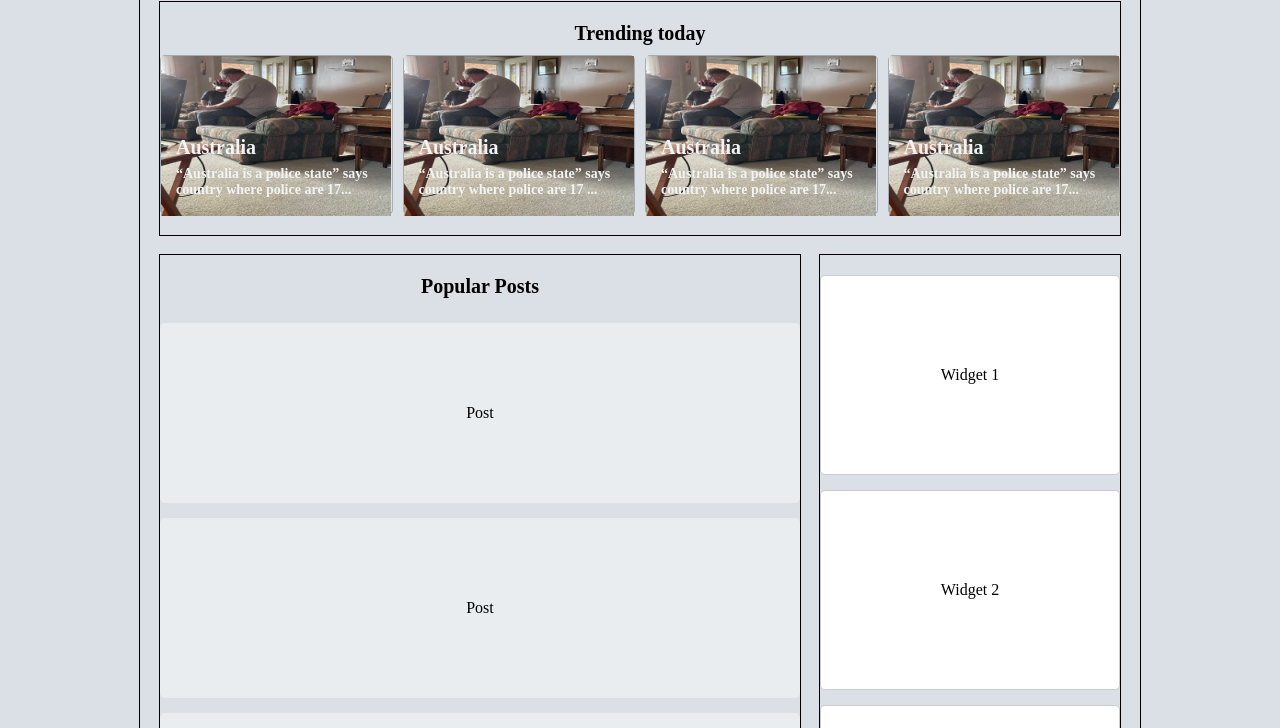
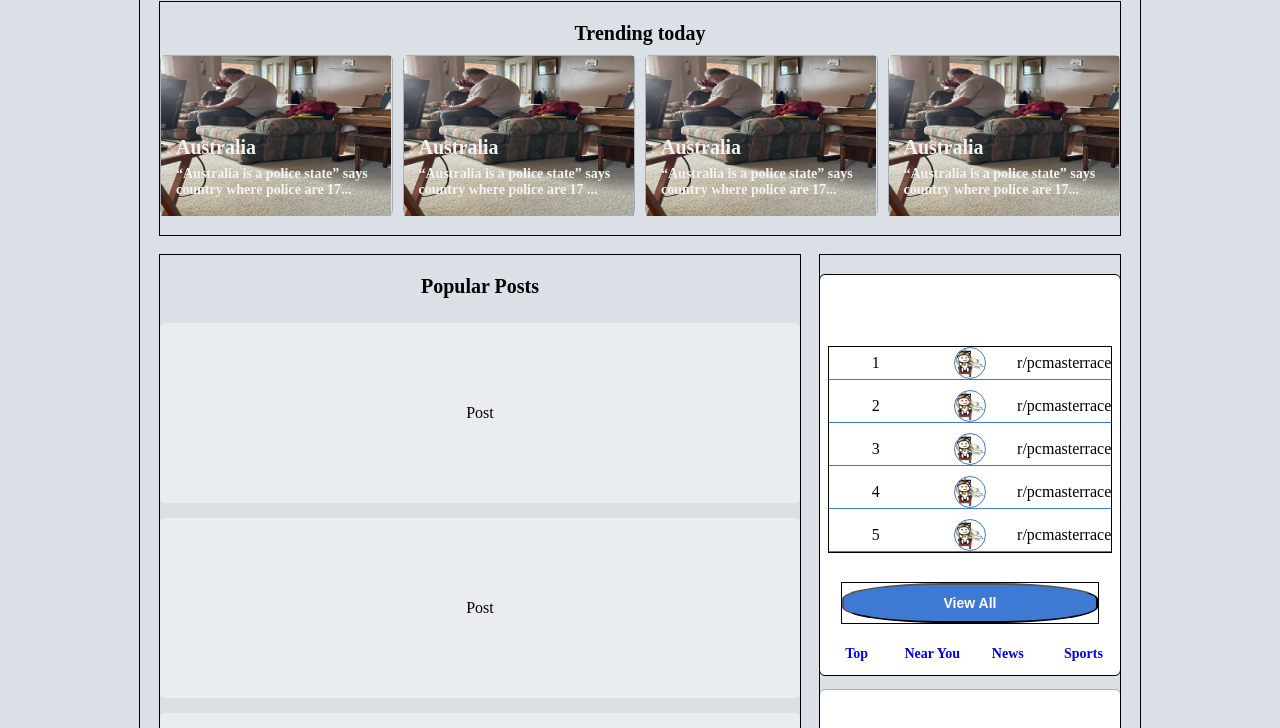
Before and after one commit to JurgenHasmeta22/hoxton-html-reddit-components, a plain HTML site: page index.html in a window 1280 px wide. Shown: the part 72-800 px from the top of the page. Drawn offline with Linux system fonts and the light colour scheme.

Commit message:
widget one almost finished, now two and three

```diff
--- a/assets/css/style.css
+++ b/assets/css/style.css
@@ -130,8 +130,6 @@
     padding-bottom: 10px;
     display:grid;
     place-items: center;
-
-
 }
 
 .main .main-inside .main-inside-sub-3 {
@@ -197,9 +195,9 @@
 }
 
 .main .main-inside .main-inside-sub-3 .widget {
-    border: solid 1px rgba(0, 0, 0, 0.2);
+    outline: solid 1px rgba(0, 0, 0, 0.2);
     border-radius: 5px;
-    height: 200px;
+    height: 400px;
     background-color: white;
 
     display: grid;
@@ -210,6 +208,72 @@
     position: sticky;
     top: 15px;
 }
+
+.main .main-inside .main-inside-sub-3 .widget.one {
+    display: grid;
+    grid-template-rows: 1fr 6fr 1fr 1fr;
+    grid-gap: 10px;
+    outline: 0.5px solid #000;
+}
+
+.main .main-inside .main-inside-sub-3 .widget.one .list-items {
+    outline: 0.5px solid #000;
+    display: grid;
+    grid-gap: 10px;
+}
+
+ .main .main-inside .main-inside-sub-3 .widget.one .list-items .item {
+    display: grid;
+    grid-template-columns: 1fr 1fr 1fr;
+    align-content: start;
+    place-items: center;
+    border-bottom: 1px solid #3e79d3;
+}
+
+.main .main-inside .main-inside-sub-3 .widget.one .list-items img {
+    height: 32px;
+    width: 32px;
+    border-radius: 50%;
+    border: 1px solid #3e79d3;
+}
+
+.main .main-inside .main-inside-sub-3 .widget.one .background h3 {
+    font-size: 20px;
+    padding-left: 10px;
+    color: #fff;
+    font-weight: 700;
+    letter-spacing: 0.5px;
+}
+
+.main .main-inside .main-inside-sub-3 .widget.one .button {
+    display: grid;
+    place-items: center;
+    outline: 0.5px solid #000;
+}
+
+.main .main-inside .main-inside-sub-3 .widget.one .button input {
+    background-color: #3e79d3;
+    color: #fff;
+    border-radius: 40%;
+    padding: 10px 100px;
+    font-size: 14px;
+    font-weight: 700;
+
+}
+
+.main .main-inside .main-inside-sub-3 .widget.one .links {
+    display: grid;
+    grid-template-columns: repeat(4, 1fr);
+    place-items: center;
+    grid-gap: 20px;
+}
+
+.main .main-inside .main-inside-sub-3 .widget.one .links a {
+    text-decoration: none;
+    font-size: 14px;
+    font-weight: 900;
+}
+
 
 @media screen and (max-width: 700px) {
 
--- a/index.html
+++ b/index.html
@@ -156,15 +156,66 @@
                 <div class="main-inside-sub-3">
 
                     <div class="widget one">
-                        Widget 1
+
+                        <div class="background">
+                            <h3>Top  Gaming  Communities</h3>
+                        </div>
+
+                        <div class="list-items">
+
+                            <div class="item">
+                                <span>1</span>
+                                <img src="assets/img/communityIcon_sl39j85er1d51.png">
+                                <span>r/pcmasterrace</span>
+                            </div>
+
+                            <div class="item">
+                                <span>2</span>
+                                <img src="assets/img/communityIcon_sl39j85er1d51.png">
+                                <span>r/pcmasterrace</span>
+                            </div>
+
+                            <div class="item">
+                                <span>3</span>
+                                <img src="assets/img/communityIcon_sl39j85er1d51.png">
+                                <span>r/pcmasterrace</span>
+                            </div>
+
+                            <div class="item">
+                                <span>4</span>
+                                <img src="assets/img/communityIcon_sl39j85er1d51.png">
+                                <span>r/pcmasterrace</span>
+                            </div>
+
+                            <div class="item">
+                                <span>5</span>
+                                <img src="assets/img/communityIcon_sl39j85er1d51.png">
+                                <span>r/pcmasterrace</span>
+                            </div>
+
+                        </div>
+
+                        <div class="button">
+
+                            <a href="#"><input type="button" value="View All"></a>
+
+                        </div>
+
+                        <div class="links">
+                            <a href="#">Top</a>
+                            <a href="#">Near You</a>
+                            <a href="#">News</a>
+                            <a href="#">Sports</a>
+                        </div>
+
                     </div>
 
                     <div class="widget two">
-                        Widget 2
+
                     </div>
 
                     <div class="widget three">
-                        Widget 3
+
                     </div>
 
                 </div> <!--END OF MAIN-SUB-4 BOX------------------------------------------------------->
@@ -172,6 +223,7 @@
             </div>
         </div> <!--END OF MAIN BOX----------------------------------------------------------------->
 <!------------------------------------------------------------------------------------------------------------------------->
+
     </div> <!--END OF CONTAINER BIG PAGE BOX-------------------------------------------------------->
 </body>
 </html>
```
Also changed, not shown: assets/img/communityIcon_sl39j85er1d51.png (added).
